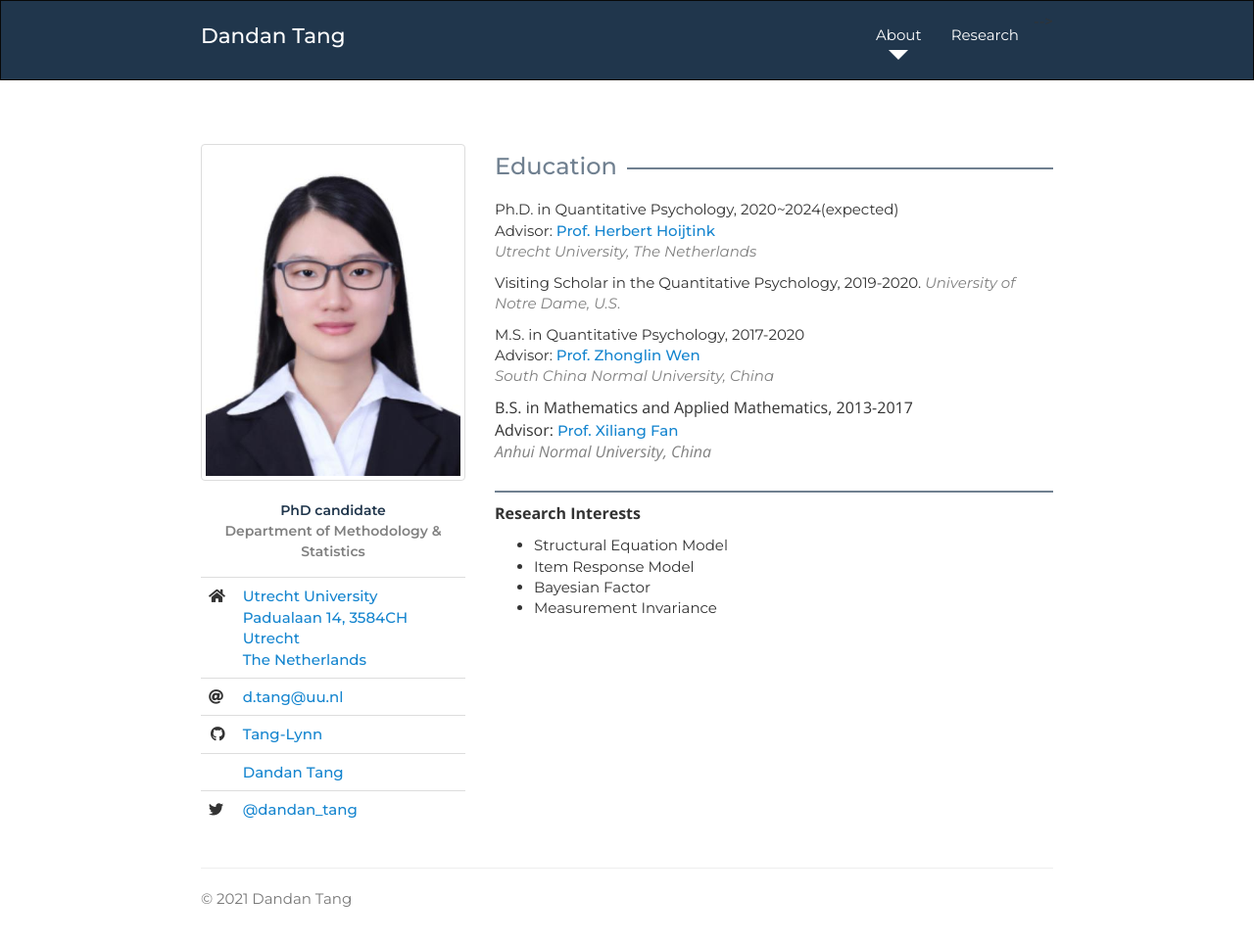
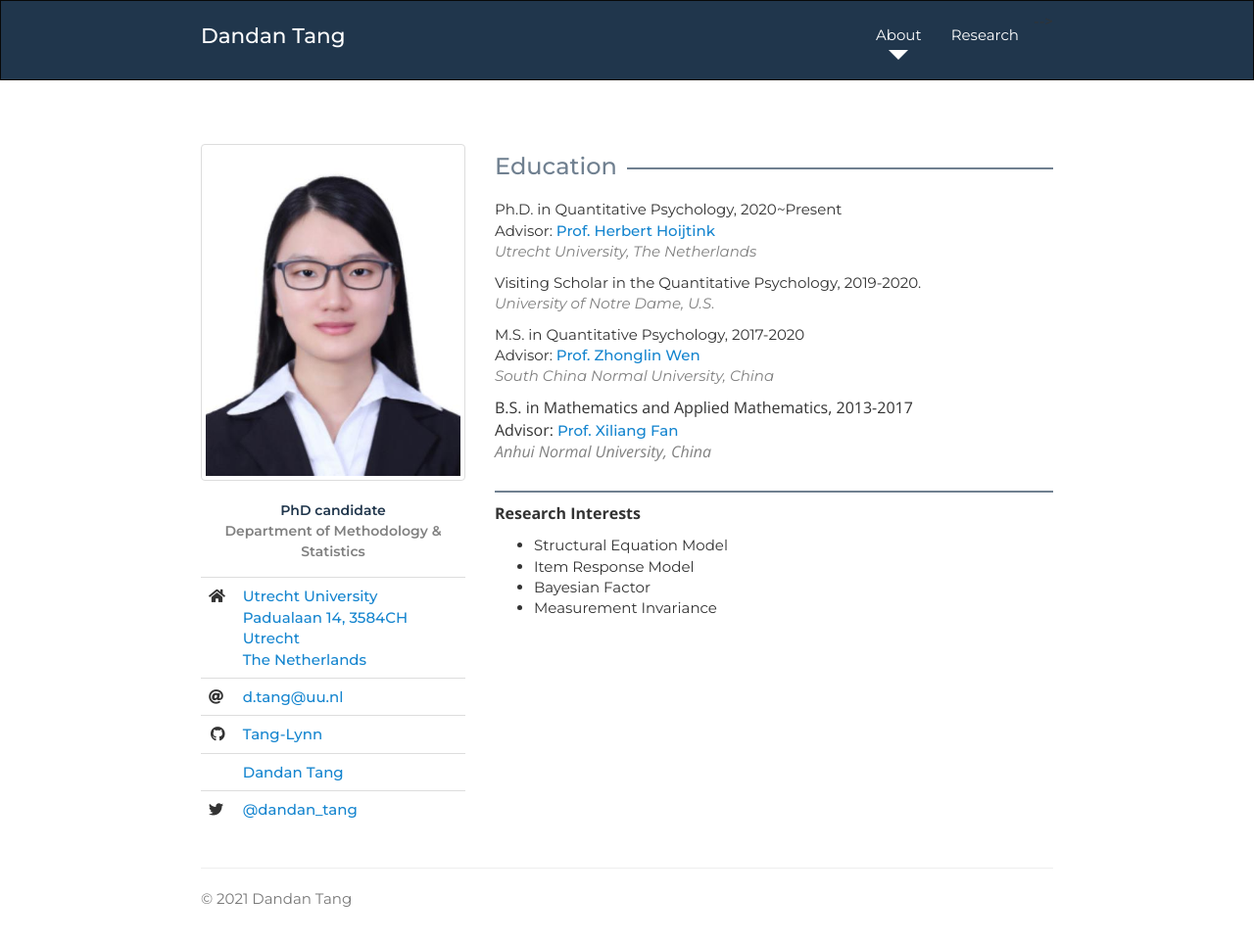
Before and after one commit to Tang-Lynn/tang-lynn.github.io, a Jekyll site: the page index.html, which Jekyll copies as it is, in a window 1280 px wide. Shown: the whole page at 98% size. Built offline with Jekyll 4.4.1, drawn with Linux system fonts in a browser that asks for light colours; nearby versions of some CDN libraries; a style sheet for code colours, icons or effects is not loaded.

Commit message:
Update index.html

```diff
--- a/index.html
+++ b/index.html
@@ -106,12 +106,12 @@
 
         <ul id="education">
           <li>
-          Ph.D. in Quantitative Psychology, 2020~2024(expected)<br>
+          Ph.D. in Quantitative Psychology, 2020~Present<br>
            Advisor: <a href="https://www.uu.nl/staff/hhoijtink">Prof. Herbert Hoijtink </a> <br>
           <span class="university"><em>Utrecht University, The Netherlands</em></span>
           </li>
 	 <li>
-            Visiting Scholar in the Quantitative Psychology, 2019-2020.
+            Visiting Scholar in the Quantitative Psychology, 2019-2020. <br>
             <span class="university"><em>University of Notre Dame, U.S.</em></span>
           </li>
           <li>
```
